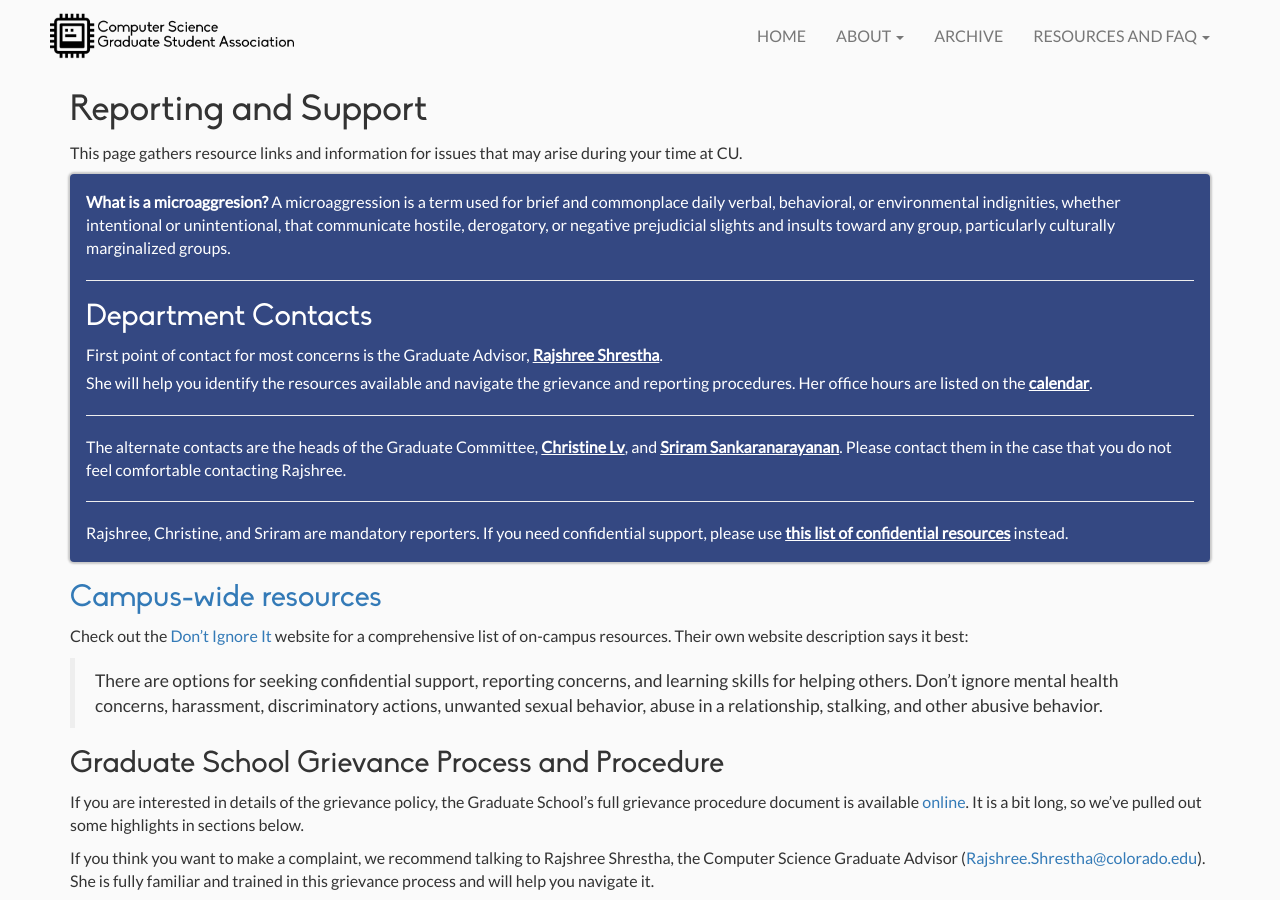
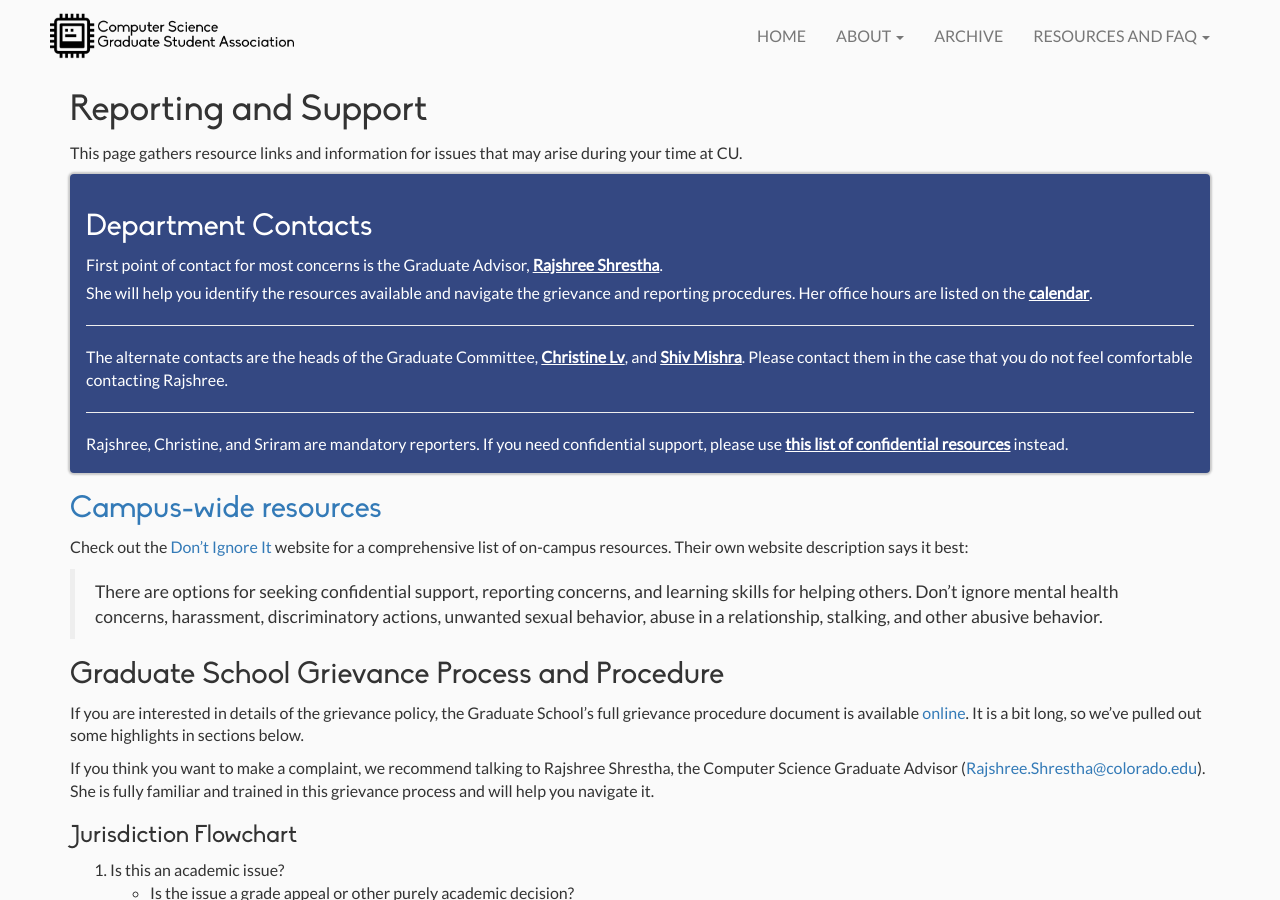
Before and after one commit to casassg/events-landing, a Jekyll site: the page built from concerns.md, in a window 1280 px wide and 900 px high. Built offline with Jekyll 4.4.1, drawn with Linux system fonts in a browser that asks for light colours; nearby versions of some CDN libraries.

Commit message:
Correcting and updating grad comm contacts

```diff
--- a/concerns.md
+++ b/concerns.md
@@ -12,16 +12,18 @@
 Please feel free to use <a href="https://forms.gle/ezhYMjs3Q2Y24XBe7" class="alert-link">this link</a> to report microaggresions and incidences of bias.  This page is monitored by current graduate students, who can take these concerns to the department anonymously if desired.
 
 Please note these students are mandatory reporters, so while you can choose to stay anonymous, incidents reported on here may have to be reported to the University.
--->
+
 <p><b>What is a microaggresion?</b>
 A microaggression is a term used for brief and commonplace daily verbal, behavioral, or environmental indignities, whether intentional or unintentional, that communicate hostile, derogatory, or negative prejudicial slights and insults toward any group, particularly culturally marginalized groups.</p>
 <hr>
+-->
+
 <h2>Department Contacts</h2>
 <p>First point of contact for most concerns is the Graduate Advisor, <a href="mailto:Rajshree.Shrestha@colorado.edu" class="alert-link">Rajshree Shrestha</a>.</p>
 
 <p>She will help you identify the resources available and navigate the grievance and reporting procedures. Her office hours are listed on the <a href="http://calendar.bouldercsgrads.org" class="alert-link">calendar</a>.</p>
 <hr>
-The alternate contacts are the heads of the Graduate Committee, <a href="mailto:qin.lv@colorado.edu" class="alert-link">Christine Lv</a>, and  <a href="mailto:srirams@Colorado.EDU" class="alert-link">Sriram Sankaranarayanan</a>. Please contact them in the case that you do not feel comfortable contacting Rajshree.
+The alternate contacts are the heads of the Graduate Committee, <a href="mailto:qin.lv@colorado.edu" class="alert-link">Christine Lv</a>, and  <a href="mailto:mishras@cs.colorado.edu" class="alert-link">Shiv Mishra</a>. Please contact them in the case that you do not feel comfortable contacting Rajshree.
 <hr>
 <p>Rajshree, Christine, and Sriram are mandatory reporters. If you need confidential support, please use <a href="https://www.colorado.edu/dontignoreit/get-support" class="alert-link">this list of confidential resources</a> instead.</p>
 
```
